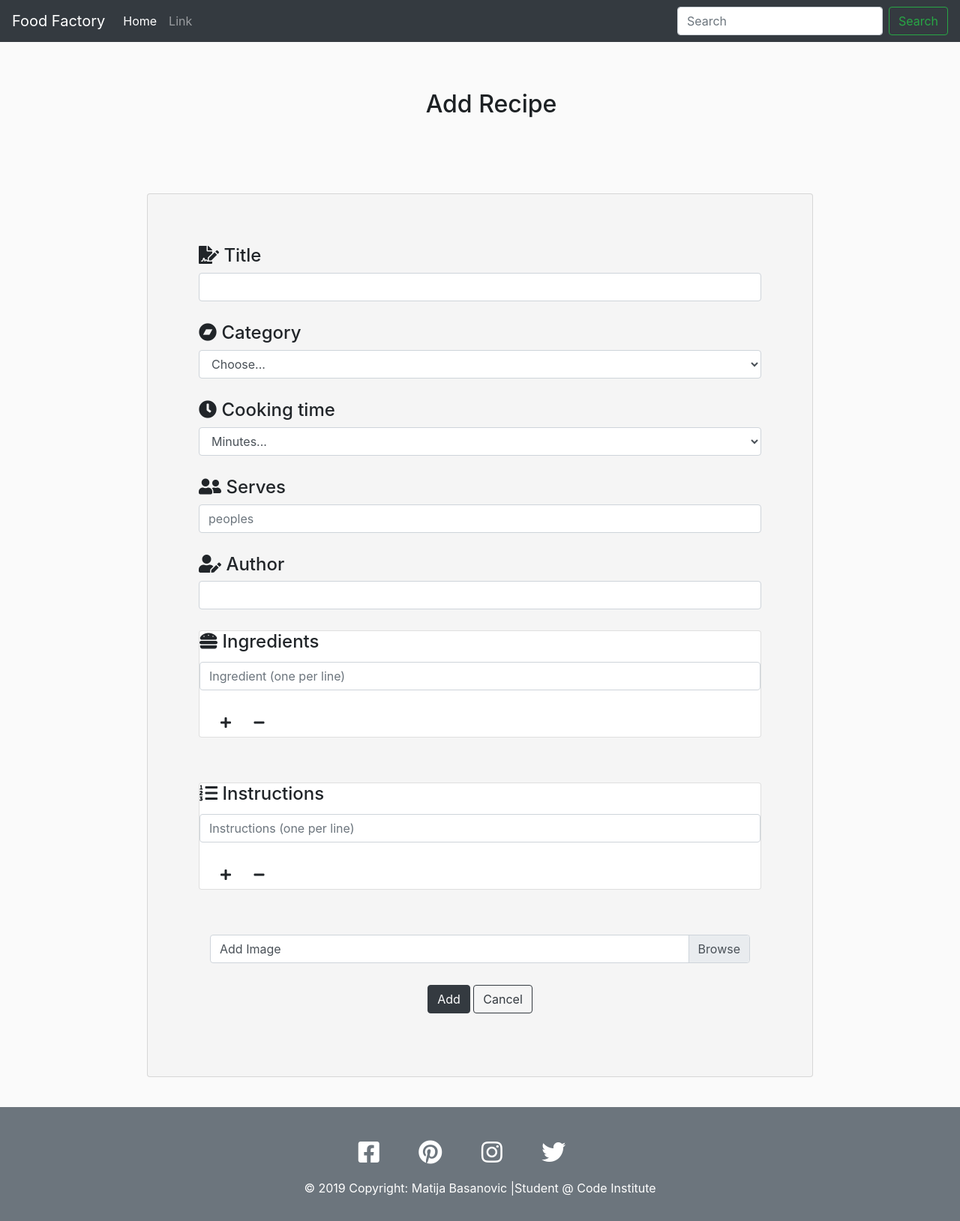
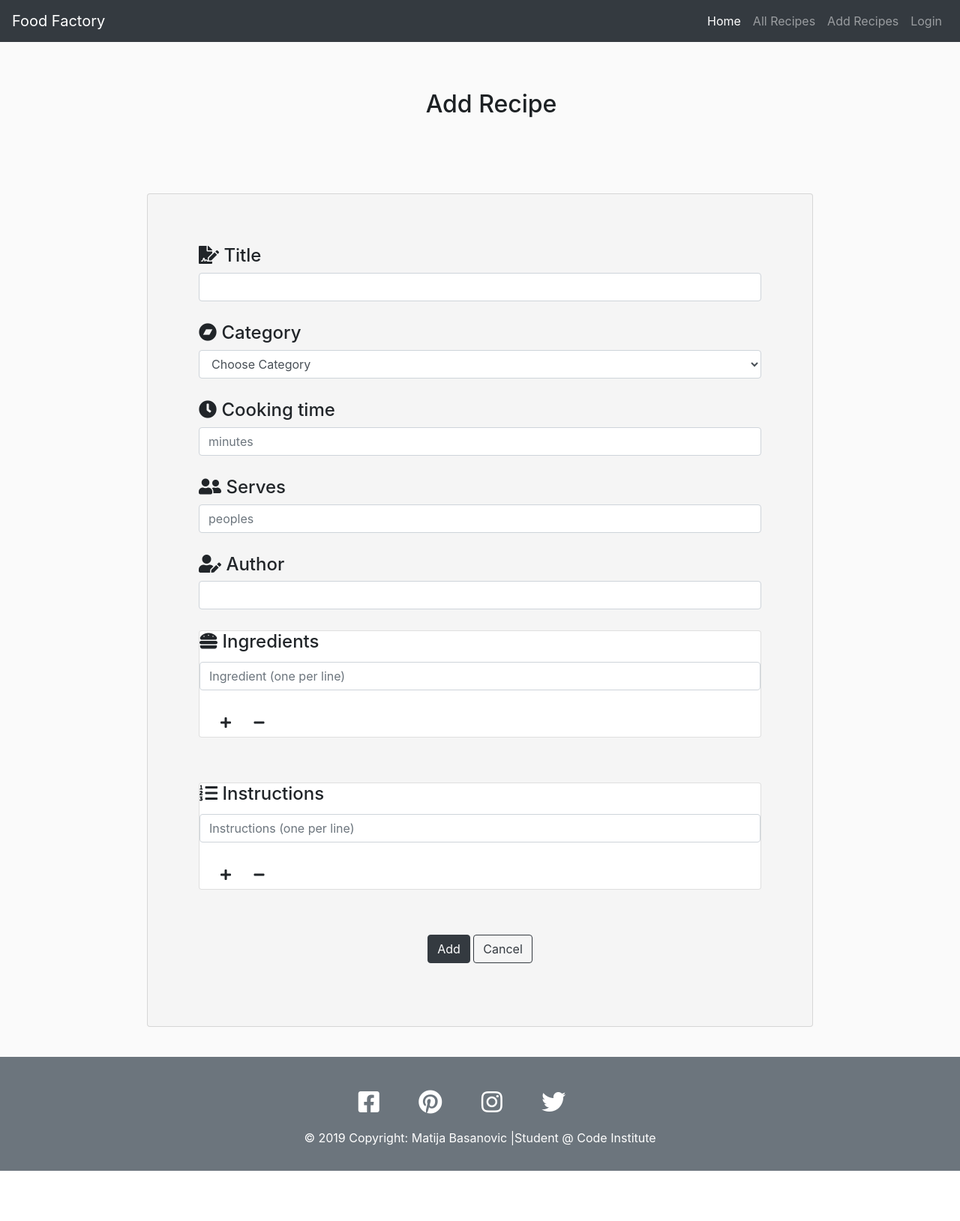
Before and after one commit to MatijaBas/Food-Factory, a Flask app: page /add_recipe in a window 1280 px wide. Shown: the whole page at 75% size. After the commit the page ends 1562 px from the top, so only its background shows below. Run offline with Flask 2, Linux system fonts and the light colour scheme; data that the repository does not hold is empty; parts of the project's set-up code (start-up, migrations or seed data) failed here and were passed over; some libraries are stand-ins or nearby versions.

Commit message:
Edit navbar

```diff
--- a/app.py
+++ b/app.py
@@ -3,6 +3,8 @@ from flask import Flask, render_template, redirect, request, url_for
 from flask_pymongo import PyMongo
 from bson.objectid import ObjectId
 from dotenv import load_dotenv
+import json
+import datetime
 load_dotenv()
 
 
@@ -18,14 +20,16 @@ app.config["MONGO_URI"] = 'mongodb+srv://' + USERNAME + ':' + PASSWORD + \
     '@myfirstcluster-y6kfn.mongodb.net/' + \
     COLLECTION_NAME + '?retryWrites=true&w=majority'
 
-print(COLLECTION_NAME)
+# print(COLLECTION_NAME)
 
 mongo = PyMongo(app)
 
-time_coll = mongo.db.time
+
+@app.route('/')
+def index():
+    return render_template("index.html")
 
 
-@app.route('/')
 @app.route('/all_recipes')
 def get_recipes():
     return render_template("recipes.html", recipes=mongo.db.recipes.find())
@@ -33,17 +37,14 @@ def get_recipes():
 
 @app.route('/add_recipe')
 def add_recipe():
-    return render_template("addrecipe.html", cooking_time=mongo.db.cooking_time.find())
+    return render_template("addrecipe.html", categories=mongo.db.categories.find())
 
 
-# def time_dropdown():
-#     '''
-#     Drop down menu for time values (prep time and cook time)
-#     Accesses time array within the time database
-#     '''
-#     return [
-#         t for time in time_coll.find()
-#         for t in time.get("time")]
+@app.route('/insert_recipe', methods=['POST'])
+def insert_recipe():
+    recipes = mongo.db.recipes
+    recipes.insert_one(request.form.to_dict())
+    return redirect(url_for('/all_recipes'))
 
 
 if __name__ == '__main__':
--- a/templates/addrecipe.html
+++ b/templates/addrecipe.html
@@ -14,7 +14,7 @@
           background: #f5f5f5;
           padding: 50px;
           ">
-		<form method="POST" action="" enctype="multipart/form-data" style="margin: 18px;">
+		<form method="POST" action="{{url_for('insert_recipe')}}" enctype="multipart/form-data" style="margin: 18px;">
 
 			<div class="form-row">
 				<div class="form-group col-md-12">
@@ -29,12 +29,11 @@
 						<i class="fab fa-bandcamp"></i>
 						<label for="category">Category</label>
 
-						<select id="category" class="form-control">
-                            <option selected>Choose...</option>
-                            <option>Everyday</option>
-                            <option>Christmas</option>
-                            <option>Vegeterian</option>
-                            <option>Desserts</option>
+						<select id="category" name="category_name" class="form-control">
+                            <option disabled selected>Choose Category</option>
+                            {% for cat in categories %}
+                            <option value="{{cat.category_name}}">{{cat.category_name}}</option>
+                            {% endfor %}
                         </select>
 					</h4>
 				</div>
@@ -44,12 +43,7 @@
 					<h4 class="card-title">
 						<i class="fas fa-clock"></i>
 						<label>Cooking time</label>
-						<select id="cooking_time" name="time" class="form-control">
-                            <option value="" disabled selected>Minutes...</option>
-                            {% for t in cooking_time %}
-                               <option value="{{t.time}}">{{t.time}}</option>
-                            {% endfor %}
-                        </select>
+						<input type="number" class="form-control" id="cooking_time" placeholder="minutes">
 					</h4>
 				</div>
 				<div class="form-group col-md-12">
@@ -112,19 +106,19 @@
 					</div>
 				</div>
 				<!--Image File Input-->
-				<div class="form-group">
+				<!-- <div class="form-group">
 					<div class="custom-file">
 						<i class="fas fa-image"></i>
 						<input type="file" class="custom-file-input" id="customFile">
 						<label class="custom-file-label" for="customFile">Add Image</label>
 					</div>
-				</div>
+				</div> -->
 			</div>
 			<!--Add and Cancel buttons-->
 			<div class="form-group">
 				<div class="col-sm-12 text-center">
-					<button class="btn btn-dark" title="Submit">Add</button>
-					<button class="btn btn-outline-dark" title="Cancel">Cancel</button>
+					<button class="btn btn-dark" title="Submit" type="submit" name="action">Add</button>
+					<button class="btn btn-outline-dark" type="submit" name="action">Cancel</button>
 				</div>
 			</div>
 
@@ -132,4 +126,6 @@
 	</div>
 </div>
 
+
+
 {% endblock %}
--- a/templates/base.html
+++ b/templates/base.html
@@ -23,22 +23,24 @@
 		<header>
 			<nav class="navbar navbar-expand-md navbar-dark fixed-top bg-dark">
 				<a class="navbar-brand" href="#">Food Factory</a>
-				<button class="navbar-toggler" type="button" data-toggle="collapse" data-target="#navbarCollapse" aria-controls="navbarCollapse" aria-expanded="false" aria-label="Toggle navigation">
-      <span class="navbar-toggler-icon"></span>
-    </button>
+				<button class="navbar-toggler" type="button" data-toggle="collapse" data-target="#navbarCollapse" aria-controls="navbarCollapse" aria-expanded="false" aria-label="Toggle   navigation">
+                         <span class="navbar-toggler-icon"></span>
+                </button>
 				<div class="collapse navbar-collapse" id="navbarCollapse">
-					<ul class="navbar-nav mr-auto">
+					<ul class="navbar-nav ml-auto">
 						<li class="nav-item active">
 							<a class="nav-link" href="#">Home <span class="sr-only">(current)</span></a>
 						</li>
 						<li class="nav-item">
-							<a class="nav-link" href="#">Link</a>
+							<a class="nav-link" href="#">All Recipes</a>
+						</li>
+						<li class="nav-item">
+							<a class="nav-link" href="#">Add Recipes</a>
+						</li>
+						<li class="nav-item">
+							<a class="nav-link" href="#">Login</a>
 						</li>
 					</ul>
-					<form class="form-inline mt-2 mt-md-0">
-						<input class="form-control mr-sm-2" type="text" placeholder="Search" aria-label="Search">
-						<button class="btn btn-outline-success my-2 my-sm-0" type="submit">Search</button>
-					</form>
 				</div>
 			</nav>
 		</header>
--- /dev/null
+++ b/templates/index.html
@@ -0,0 +1,4 @@
+{% extends 'base.html' %}
+{% block content %}
+
+{% endblock %}
```
Also changed, not shown: templates/login_register.html (added, +7 -0 lines).
